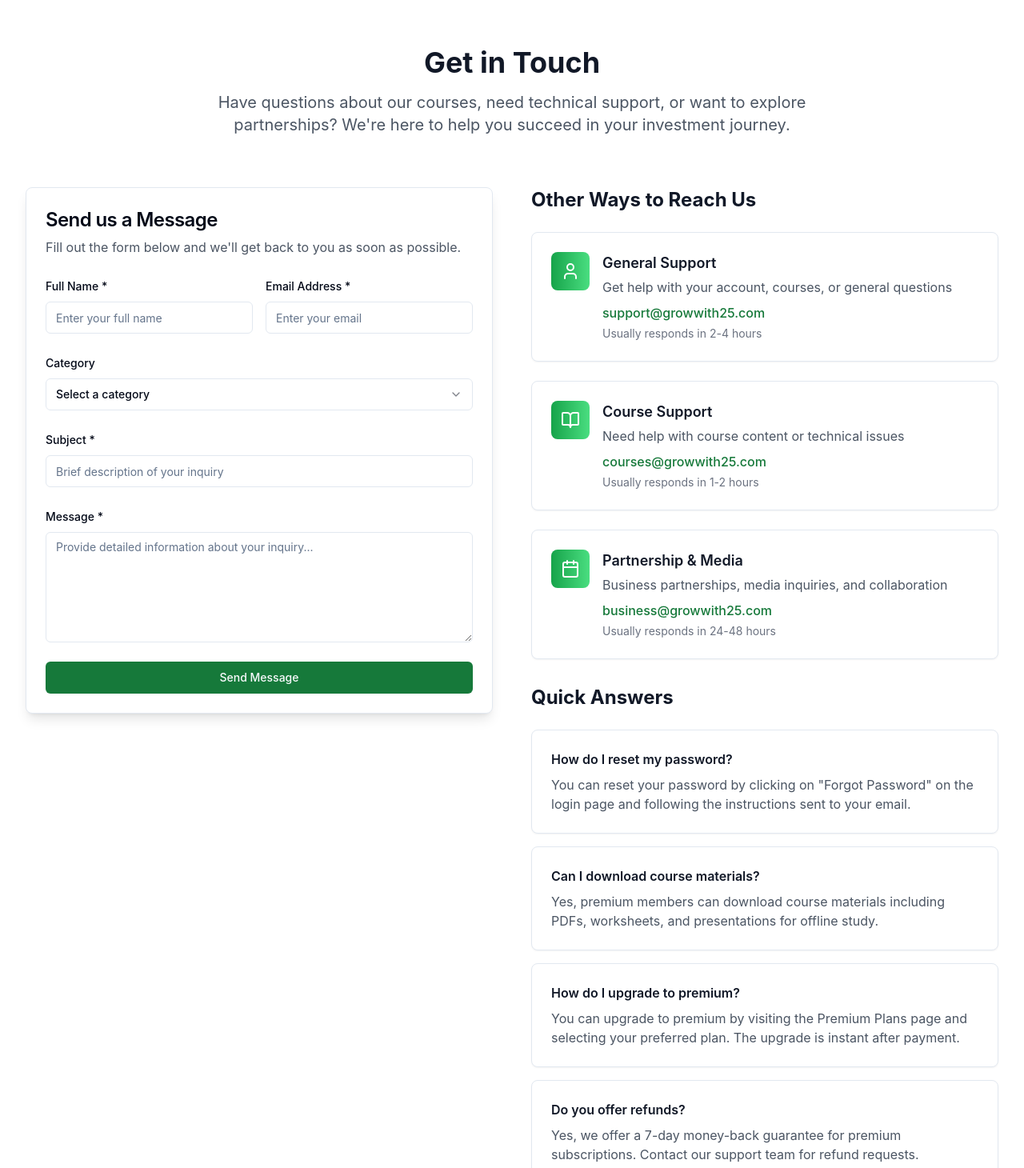
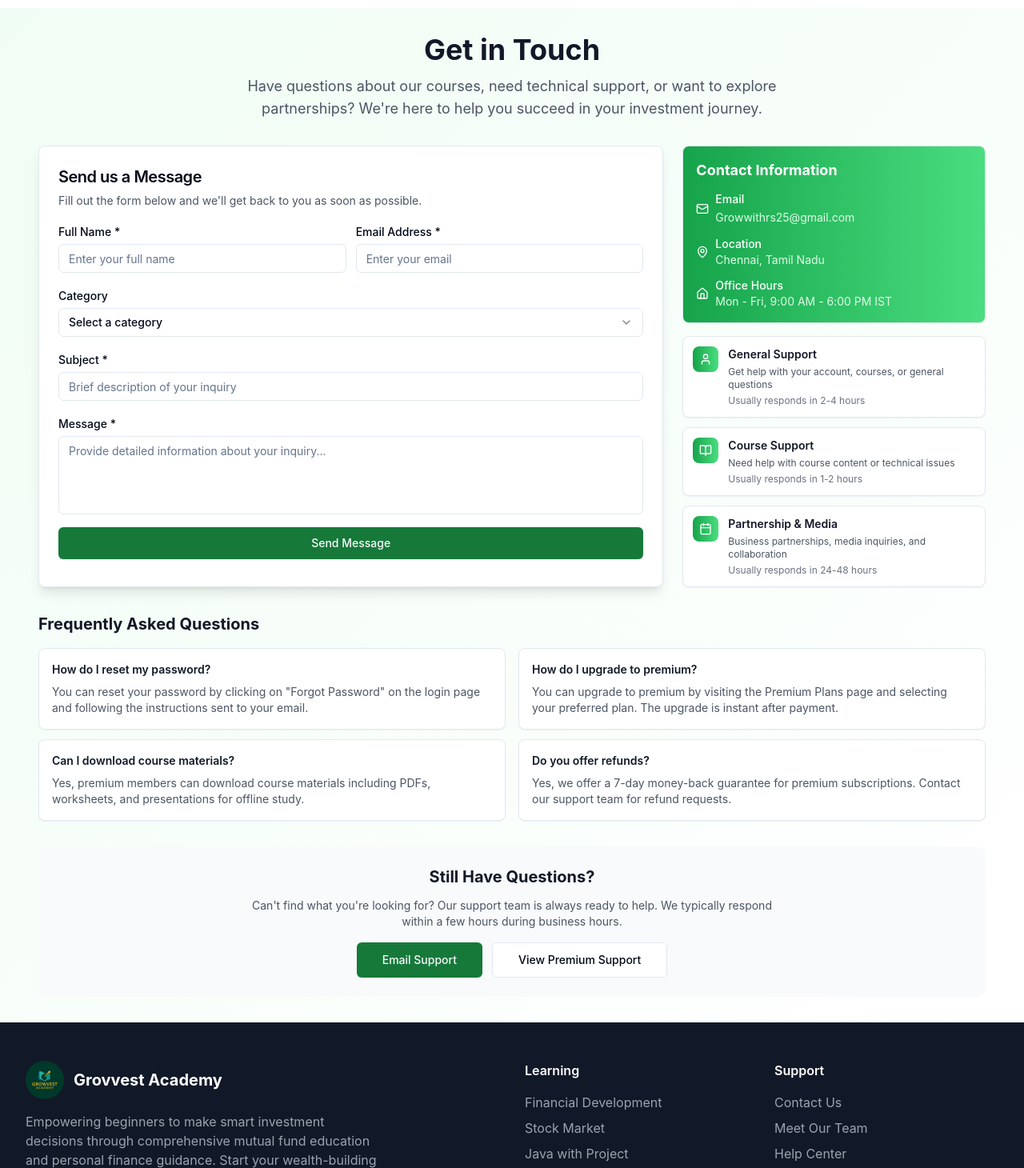
Before and after one commit to Krishnarajan7/grow_with_25, a React (Vite) app in the folder frontend/: page /contact in a window 1280 px wide. Shown: the part 70-1530 px from the top of the page at 80% size. Built offline with nearby package versions, Linux system fonts and the light colour scheme.

Commit message:
refactor: Enhanced layout for the contact page

```diff
--- a/frontend/src/pages/Contact.jsx
+++ b/frontend/src/pages/Contact.jsx
@@ -1,17 +1,12 @@
+
 import React, { useState } from 'react';
 import { Button } from '@/components/ui/button';
 import { Card, CardContent, CardHeader, CardTitle } from '@/components/ui/card';
 import { Input } from '@/components/ui/input';
 import { Label } from '@/components/ui/label';
 import { Textarea } from '@/components/ui/textarea';
-import {
-  Select,
-  SelectContent,
-  SelectItem,
-  SelectTrigger,
-  SelectValue
-} from '@/components/ui/select';
-import { Calendar, User, BookOpen, Home } from 'lucide-react';
+import { Select, SelectContent, SelectItem, SelectTrigger, SelectValue } from '@/components/ui/select';
+import { Calendar, User, BookOpen, Home, Phone, Mail, MapPin } from 'lucide-react';
 
 const Contact = () => {
   const [formData, setFormData] = useState({
@@ -39,7 +34,7 @@ const Contact = () => {
   const handleSubmit = (e) => {
     e.preventDefault();
     console.log('Contact form submitted:', formData);
-    alert("Thank you for your message! We'll get back to you soon.");
+    alert('Thank you for your message! We\'ll get back to you soon.');
     setFormData({
       name: '',
       email: '',
@@ -54,21 +49,21 @@ const Contact = () => {
       icon: User,
       title: 'General Support',
       description: 'Get help with your account, courses, or general questions',
-      contact: 'support@growwith25.com',
+      contact: 'Growwithrs25@gmail.com',
       responseTime: 'Usually responds in 2-4 hours'
     },
     {
       icon: BookOpen,
       title: 'Course Support',
       description: 'Need help with course content or technical issues',
-      contact: 'courses@growwith25.com',
+      contact: 'Growwithrs25@gmail.com',
       responseTime: 'Usually responds in 1-2 hours'
     },
     {
       icon: Calendar,
       title: 'Partnership & Media',
       description: 'Business partnerships, media inquiries, and collaboration',
-      contact: 'business@growwith25.com',
+      contact: 'Growwithrs25@gmail.com',
       responseTime: 'Usually responds in 24-48 hours'
     }
   ];
@@ -93,32 +88,36 @@ const Contact = () => {
   ];
 
   return (
-    <div className="section-padding py-12">
-      <div className="container-width">
+    <div className="min-h-screen bg-gradient-to-br from-green-50 to-white">
+      <div className="section-padding py-8">
+        <div className="container-width max-w-7xl mx-auto px-4">
           {/* Header */}
-        <div className="text-center mb-16 scroll-reveal">
-          <h1 className="text-4xl font-bold text-gray-900 mb-4">Get in Touch</h1>
-          <p className="text-xl text-gray-600 max-w-3xl mx-auto">
+          <div className="text-center mb-8 scroll-reveal">
+            <h1 className="text-3xl md:text-4xl font-bold text-gray-900 mb-3">
+              Get in Touch
+            </h1>
+            <p className="text-lg text-gray-600 max-w-2xl mx-auto">
               Have questions about our courses, need technical support, or want to explore partnerships?
               We're here to help you succeed in your investment journey.
             </p>
           </div>
 
-        <div className="grid lg:grid-cols-2 gap-8 lg:gap-12">
-          {/* Contact Form */}
-          <div className="scroll-reveal-left">
-            <Card className="shadow-lg hover-lift">
-              <CardHeader>
-                <CardTitle className="text-2xl">Send us a Message</CardTitle>
-                <p className="text-gray-600">
+          {/* Main Content Grid */}
+          <div className="grid lg:grid-cols-3 gap-6 mb-8">
+            {/* Contact Form - Takes 2 columns */}
+            <div className="lg:col-span-2 scroll-reveal">
+              <Card className="shadow-lg hover-lift h-full">
+                <CardHeader className="pb-4">
+                  <CardTitle className="text-xl">Send us a Message</CardTitle>
+                  <p className="text-gray-600 text-sm">
                     Fill out the form below and we'll get back to you as soon as possible.
                   </p>
                 </CardHeader>
                 <CardContent>
-                <form onSubmit={handleSubmit} className="space-y-6">
-                  <div className="grid md:grid-cols-2 gap-4">
-                    <div className="space-y-2">
-                      <Label htmlFor="name">Full Name *</Label>
+                  <form onSubmit={handleSubmit} className="space-y-4">
+                    <div className="grid md:grid-cols-2 gap-3">
+                      <div className="space-y-1">
+                        <Label htmlFor="name" className="text-sm">Full Name *</Label>
                         <Input
                           id="name"
                           name="name"
@@ -127,10 +126,11 @@ const Contact = () => {
                           onChange={handleInputChange}
                           placeholder="Enter your full name"
                           required
+                          className="h-9"
                         />
                       </div>
-                    <div className="space-y-2">
-                      <Label htmlFor="email">Email Address *</Label>
+                      <div className="space-y-1">
+                        <Label htmlFor="email" className="text-sm">Email Address *</Label>
                         <Input
                           id="email"
                           name="email"
@@ -139,17 +139,15 @@ const Contact = () => {
                           onChange={handleInputChange}
                           placeholder="Enter your email"
                           required
+                          className="h-9"
                         />
                       </div>
                     </div>
 
-                  <div className="space-y-2">
-                    <Label htmlFor="category">Category</Label>
-                    <Select
-                      value={formData.category}
-                      onValueChange={(value) => handleSelectChange(value, 'category')}
-                    >
-                      <SelectTrigger>
+                    <div className="space-y-1">
+                      <Label htmlFor="category" className="text-sm">Category</Label>
+                      <Select value={formData.category} onValueChange={(value) => handleSelectChange(value, 'category')}>
+                        <SelectTrigger className="h-9">
                           <SelectValue placeholder="Select a category" />
                         </SelectTrigger>
                         <SelectContent>
@@ -163,8 +161,8 @@ const Contact = () => {
                       </Select>
                     </div>
 
-                  <div className="space-y-2">
-                    <Label htmlFor="subject">Subject *</Label>
+                    <div className="space-y-1">
+                      <Label htmlFor="subject" className="text-sm">Subject *</Label>
                       <Input
                         id="subject"
                         name="subject"
@@ -173,19 +171,21 @@ const Contact = () => {
                         onChange={handleInputChange}
                         placeholder="Brief description of your inquiry"
                         required
+                        className="h-9"
                       />
                     </div>
 
-                  <div className="space-y-2">
-                    <Label htmlFor="message">Message *</Label>
+                    <div className="space-y-1">
+                      <Label htmlFor="message" className="text-sm">Message *</Label>
                       <Textarea
                         id="message"
                         name="message"
                         value={formData.message}
                         onChange={handleInputChange}
                         placeholder="Provide detailed information about your inquiry..."
-                      rows={6}
+                        rows={4}
                         required
+                        className="resize-none"
                       />
                     </div>
 
@@ -197,26 +197,55 @@ const Contact = () => {
               </Card>
             </div>
 
-          {/* Contact Information */}
-          <div className="space-y-8 scroll-reveal-right">
-            {/* Contact Methods */}
+            {/* Contact Info Sidebar - Takes 1 column */}
+            <div className="space-y-4 scroll-reveal">
+              {/* Quick Contact */}
+              <Card className="bg-gradient-to-r from-green-600 to-green-400 text-white">
+                <CardContent className="p-4">
+                  <h3 className="text-lg font-bold mb-3">Contact Information</h3>
+                  <div className="space-y-3">
+                    <div className="flex items-center">
+                      <Mail className="mr-2 flex-shrink-0" size={16} />
                       <div>
-              <h2 className="text-2xl font-bold text-gray-900 mb-6">Other Ways to Reach Us</h2>
-              <div className="space-y-6">
+                        <p className="text-sm font-medium">Email</p>
+                        <a href="mailto:Growwithrs25@gmail.com" className="text-green-100 hover:text-white text-sm">
+                          Growwithrs25@gmail.com
+                        </a>
+                      </div>
+                    </div>
+                    <div className="flex items-center">
+                      <MapPin className="mr-2 flex-shrink-0" size={16} />
+                      <div>
+                        <p className="text-sm font-medium">Location</p>
+                        <p className="text-green-100 text-sm">Chennai, Tamil Nadu</p>
+                      </div>
+                    </div>
+                    <div className="flex items-center">
+                      <Home className="mr-2 flex-shrink-0" size={16} />
+                      <div>
+                        <p className="text-sm font-medium">Office Hours</p>
+                        <p className="text-green-100 text-sm">Mon - Fri, 9:00 AM - 6:00 PM IST</p>
+                      </div>
+                    </div>
+                  </div>
+                </CardContent>
+              </Card>
+
+              {/* Support Methods */}
+              <div className="space-y-3">
                 {contactMethods.map((method, index) => {
                   const Icon = method.icon;
                   return (
                     <Card key={index} className="hover-lift">
-                      <CardContent className="p-6">
-                        <div className="flex items-start space-x-4">
-                          <div className="w-12 h-12 bg-gradient-to-r from-green-600 to-green-400 rounded-lg flex items-center justify-center flex-shrink-0">
-                            <Icon className="text-white" size={24} />
+                      <CardContent className="p-3">
+                        <div className="flex items-start space-x-3">
+                          <div className="w-8 h-8 bg-gradient-to-r from-green-600 to-green-400 rounded-lg flex items-center justify-center flex-shrink-0">
+                            <Icon className="text-white" size={16} />
                           </div>
-                          <div className="flex-1">
-                            <h3 className="font-semibold text-gray-900 text-lg mb-1">{method.title}</h3>
-                            <p className="text-gray-600 mb-2">{method.description}</p>
-                            <p className="text-primary font-medium mb-1">{method.contact}</p>
-                            <p className="text-sm text-gray-500">{method.responseTime}</p>
+                          <div className="flex-1 min-w-0">
+                            <h4 className="font-semibold text-gray-900 text-sm mb-1">{method.title}</h4>
+                            <p className="text-gray-600 text-xs mb-1">{method.description}</p>
+                            <p className="text-xs text-gray-500">{method.responseTime}</p>
                           </div>
                         </div>
                       </CardContent>
@@ -225,55 +254,50 @@ const Contact = () => {
                 })}
               </div>
             </div>
+          </div>
 
           {/* FAQ Section */}
-            <div>
-              <h2 className="text-2xl font-bold text-gray-900 mb-6">Quick Answers</h2>
-              <div className="space-y-4">
-                {faqs.map((faq, index) => (
+          <div className="grid md:grid-cols-2 gap-4 mb-8">
+            <div className="scroll-reveal">
+              <h2 className="text-xl font-bold text-gray-900 mb-4">Frequently Asked Questions</h2>
+              <div className="space-y-3">
+                {faqs.slice(0, 2).map((faq, index) => (
                   <Card key={index} className="hover-lift">
-                    <CardContent className="p-6">
-                      <h3 className="font-semibold text-gray-900 mb-2">{faq.question}</h3>
-                      <p className="text-gray-600">{faq.answer}</p>
+                    <CardContent className="p-4">
+                      <h3 className="font-semibold text-gray-900 mb-2 text-sm">{faq.question}</h3>
+                      <p className="text-gray-600 text-sm">{faq.answer}</p>
                     </CardContent>
                   </Card>
                 ))}
               </div>
             </div>
-
-            {/* Office Info */}
-            <Card className="bg-gradient-to-r from-green-600 to-green-400 text-white">
-              <CardContent className="p-6">
-                <h3 className="text-xl font-bold mb-4">Visit Our Office</h3>
-                <div className="space-y-2">
-                  <div className="flex items-center">
-                    <Home className="mr-2 flex-shrink-0" size={18} />
-                    <p>Grow with 25 Education Pvt. Ltd.</p>
-                  </div>
-                  <p className="ml-6">123 Financial District</p>
-                  <p className="ml-6">Mumbai, Maharashtra 400001</p>
-                  <p className="ml-6">India</p>
-                </div>
-                <div className="mt-4 pt-4 border-t border-green-300">
-                  <p className="text-green-100">
-                    <strong>Office Hours:</strong> Monday - Friday, 9:00 AM - 6:00 PM IST
-                  </p>
-                </div>
+            <div className="scroll-reveal">
+              <h2 className="text-xl font-bold text-gray-900 mb-4">&nbsp;</h2>
+              <div className="space-y-3">
+                {faqs.slice(2, 4).map((faq, index) => (
+                  <Card key={index + 2} className="hover-lift">
+                    <CardContent className="p-4">
+                      <h3 className="font-semibold text-gray-900 mb-2 text-sm">{faq.question}</h3>
+                      <p className="text-gray-600 text-sm">{faq.answer}</p>
                     </CardContent>
                   </Card>
+                ))}
+              </div>
             </div>
           </div>
 
           {/* Bottom CTA */}
-        <div className="text-center mt-16 scroll-reveal">
-          <div className="bg-gray-50 rounded-2xl p-8">
-            <h2 className="text-2xl font-bold text-gray-900 mb-4">Still Have Questions?</h2>
-            <p className="text-gray-600 mb-6 max-w-2xl mx-auto">
+          <div className="text-center scroll-reveal">
+            <div className="bg-gray-50 rounded-xl p-6">
+              <h2 className="text-xl font-bold text-gray-900 mb-3">
+                Still Have Questions?
+              </h2>
+              <p className="text-gray-600 mb-4 max-w-2xl mx-auto text-sm">
                 Can't find what you're looking for? Our support team is always ready to help.
                 We typically respond within a few hours during business hours.
               </p>
-            <div className="flex flex-col sm:flex-row gap-4 justify-center">
-              <a href="mailto:support@growwith25.com">
+              <div className="flex flex-col sm:flex-row gap-3 justify-center">
+                <a href="mailto:Growwithrs25@gmail.com">
                   <Button size="lg" className="btn-primary">
                     Email Support
                   </Button>
@@ -288,6 +312,7 @@ const Contact = () => {
           </div>
         </div>
       </div>
+    </div>
   );
 };
 
```
Lines whose indentation alone changed are shown as unchanged.
